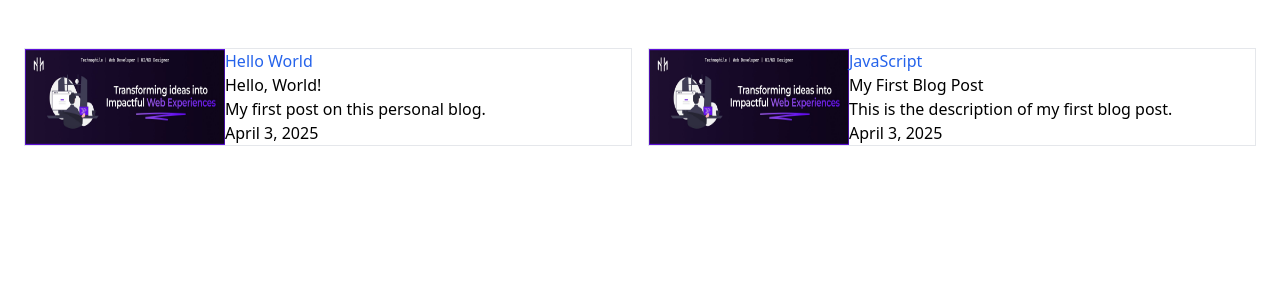
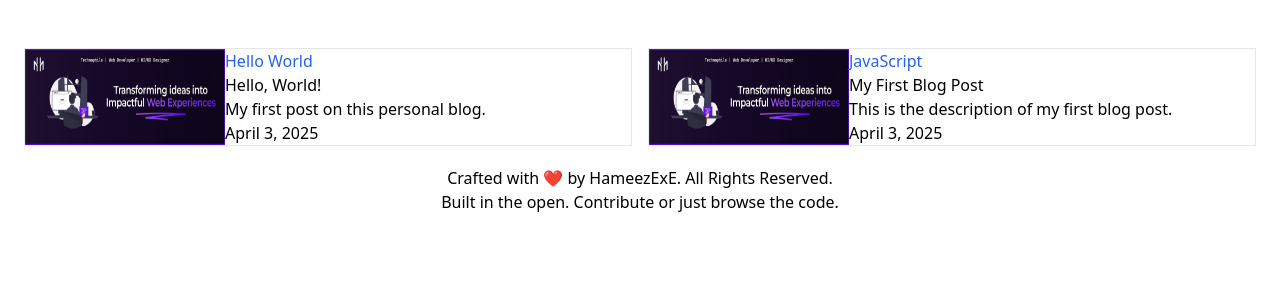
Before and after one commit to HameezExE/md-blog, a Next.js app: page / in a window 1280 px wide. Shown: the top 300 px of the page. Built offline with nearby package versions, Linux system fonts and the light colour scheme.

Commit message:
Added footer

```diff
--- a/src/app/page.tsx
+++ b/src/app/page.tsx
@@ -1,5 +1,6 @@
 import { getAllPosts } from "@/lib/posts";
 import PostCard from "@/components/PostCard";
+import Footer from "@/components/Footer";
 
 export default async function Blog() {
   const posts = await getAllPosts();
@@ -19,6 +20,7 @@ export default async function Blog() {
           />
         ))}
       </section>
+      <Footer />
     </>
   );
 }
--- /dev/null
+++ b/src/components/Footer.tsx
@@ -0,0 +1,15 @@
+import Link from "next/link";
+
+export default function Footer() {
+  return (
+    <footer className="p-5 text-center">
+      Crafted with ❤️ by
+      <Link href="https://hameez.dev"> HameezExE</Link>. All Rights Reserved.
+      <br /> Built in the open.{" "}
+      <Link href="https://github.com/HameezExE/md-blog">
+        Contribute or just browse the code
+      </Link>
+      .
+    </footer>
+  );
+}
```
